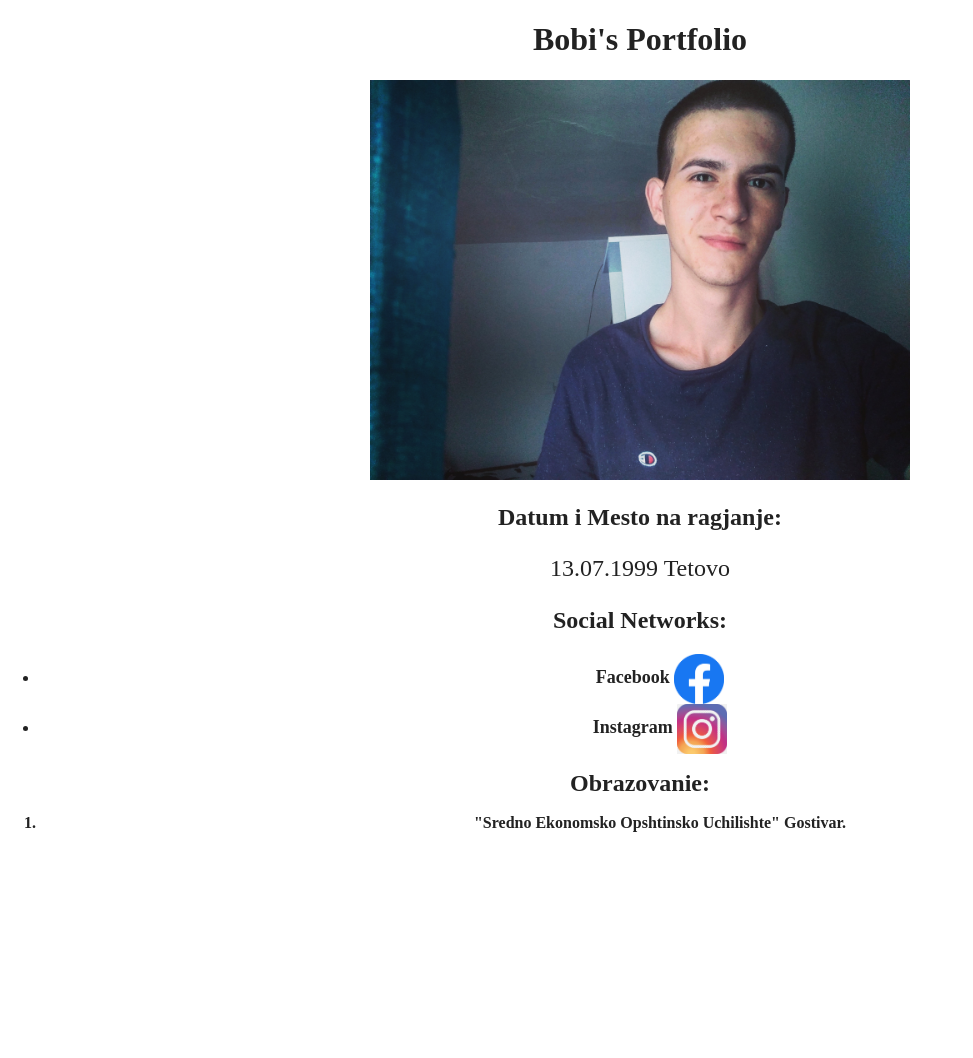
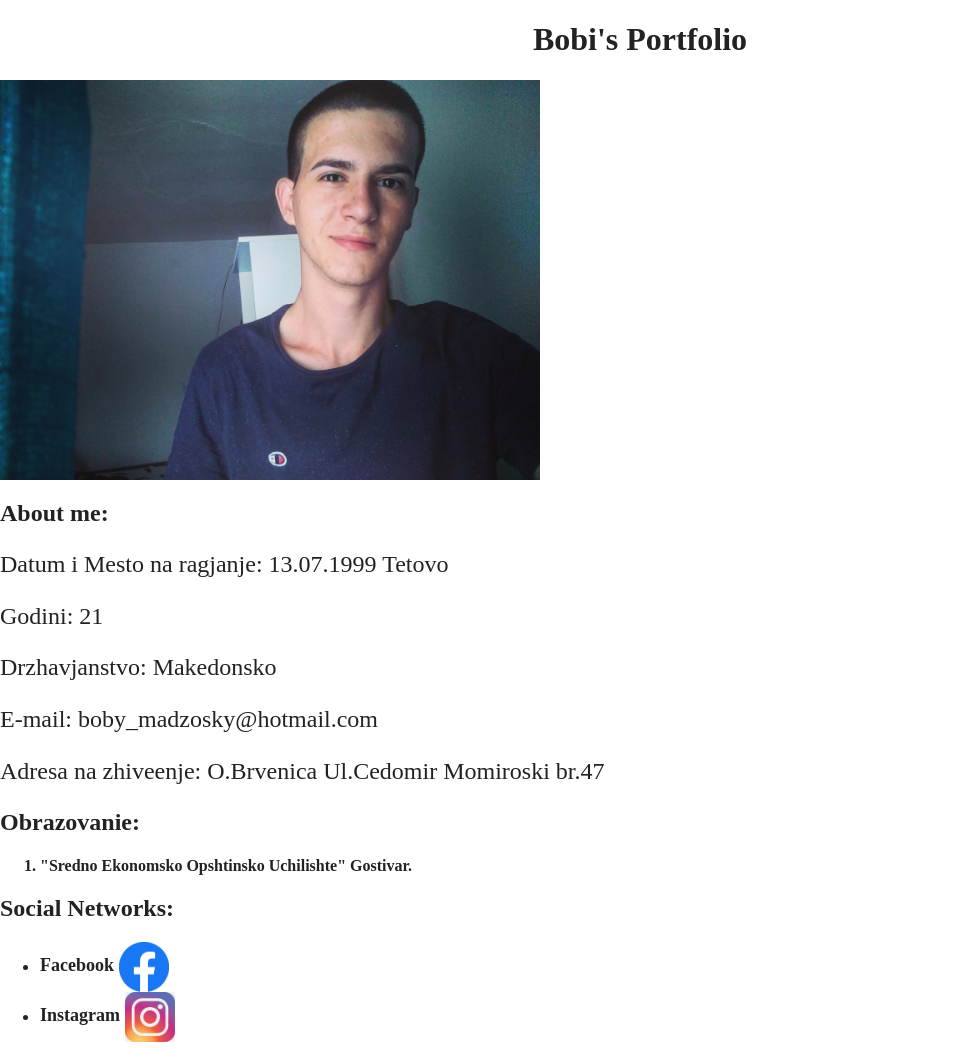
Before and after one commit to Bobiman/first, a website built with Parcel: page index.html in a window 1280 px wide. Shown: the whole page, without its empty margins (0-973 px from the left). Before the commit the page ends 848 px from the top, so only its background shows below. Built offline with nearby package versions, Linux system fonts and the light colour scheme.

Commit message:
Finish index.html

```diff
--- a/index.html
+++ b/index.html
@@ -2,7 +2,7 @@
 <html class="no-js" lang="">
   <head>
     <meta charset="utf-8" />
-    <title></title>
+    <title>Bobi's Portfolio</title>
     <meta name="description" content="" />
     <meta name="viewport" content="width=device-width, initial-scale=1" />
 
@@ -23,39 +23,46 @@
 
   <body>
     <!-- Add your site or application content here -->
-    <header style="text-align:center;">
-      <h1>Bobi's Portfolio</h1>
-    <img src="./img/bobi.jpg" title="Me!" width="540" height="400";/>
-  </header>
-    <main style="text-align: center;">
-      <p style="font-size: x-large;font-weight:bold;">
-        Datum i Mesto na ragjanje:
-        <p style="font-size: x-large;"> 13.07.1999 Tetovo</p>
+    <header>
+      <h1 style="text-align: center;">Bobi's Portfolio</h1>
+      <img src="./img/bobi.jpg" title="Me!" width="540" height="400" ; />
+    </header>
+    <main>
+      <h2>About me:</h2>
+      <p style="font-size: x-large;">
+        Datum i Mesto na ragjanje: 13.07.1999 Tetovo
       </p>
-        <h2>Social Networks:</h2>
-        <ul>
-          <li style="font-weight: bold;font-size: large;">
-            Facebook <a
-              href="https://www.facebook.com/bobiman.13">
-              <img src="./img/facebook.png" width="50" height="50"/>
-          </a>
-          </li>
-          <li style="font-weight: bold; font-size: large;">
-            Instagram <a
-              href="https://www.instagram.com/bobiman.13/"
-              ><img src="./img/instagram.png" width="50" height="50"/></a>
-          </li>
-        </ul>
-    </main>
-    <footer style="text-align: center;">
-      <span style="font-weight: bold; font-size: x-large;">
-        Obrazovanie:
-      </span>
+      <p style="font-size: x-large;">
+        Godini: 21
+      </p>
+      <p style="font-size: x-large;">Drzhavjanstvo: Makedonsko</p>
+      <p style="font-size: x-large;">E-mail: boby_madzosky@hotmail.com</p>
+      <p style="font-size: x-large;">
+        Adresa na zhiveenje: O.Brvenica Ul.Cedomir Momiroski br.47
+      </p>
+      <h2>Obrazovanie:</h2>
       <ol>
         <li style="font-weight: bold;">
           "Sredno Ekonomsko Opshtinsko Uchilishte" Gostivar.
         </li>
       </ol>
+    </main>
+    <footer>
+      <h2>Social Networks:</h2>
+      <ul>
+        <li style="font-weight: bold; font-size: large;">
+          Facebook
+          <a href="https://www.facebook.com/bobiman.13">
+            <img src="./img/facebook.png" width="50" height="50" />
+          </a>
+        </li>
+        <li style="font-weight: bold; font-size: large;">
+          Instagram
+          <a href="https://www.instagram.com/bobiman.13/"
+            ><img src="./img/instagram.png" width="50" height="50"
+          /></a>
+        </li>
+      </ul>
     </footer>
     <script src="js/vendor/modernizr-3.11.2.min.js"></script>
     <script src="js/plugins.js"></script>
```
Also changed, not shown: second.html (added, +9 -0 lines).
